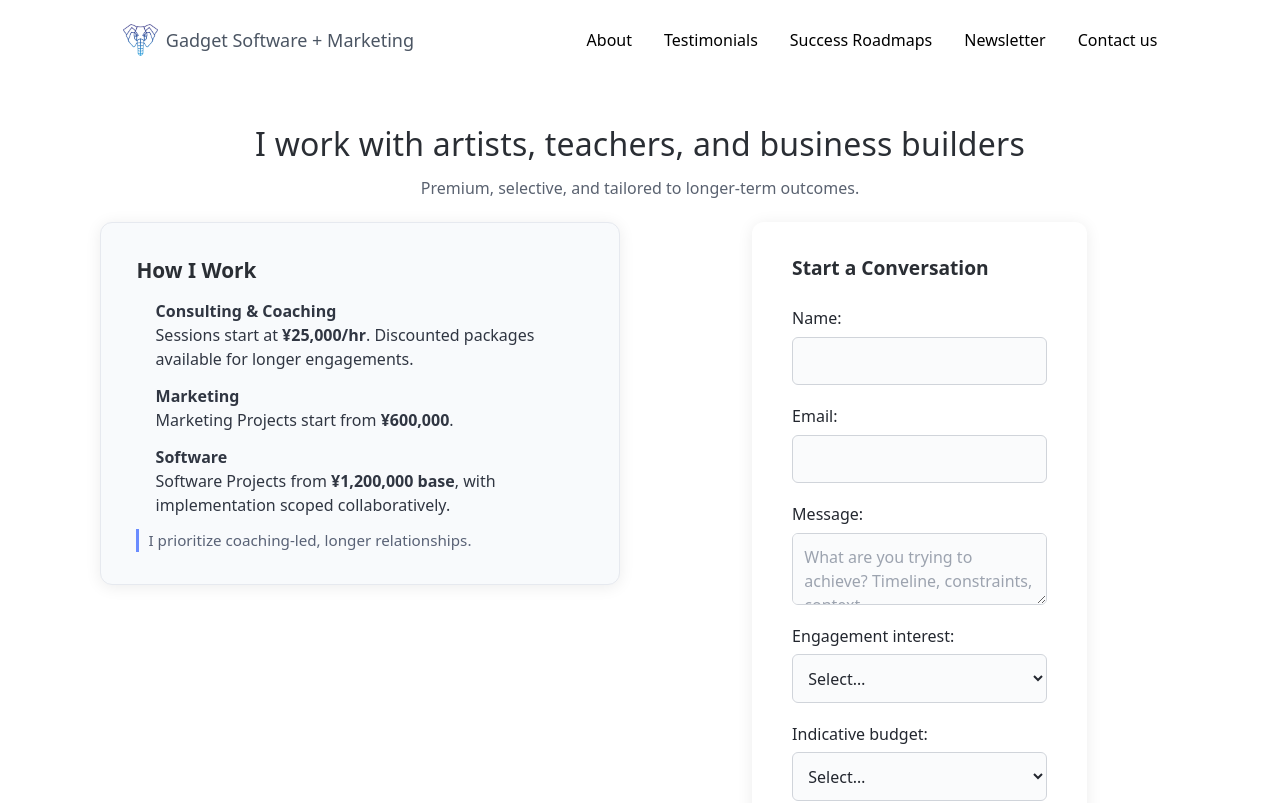
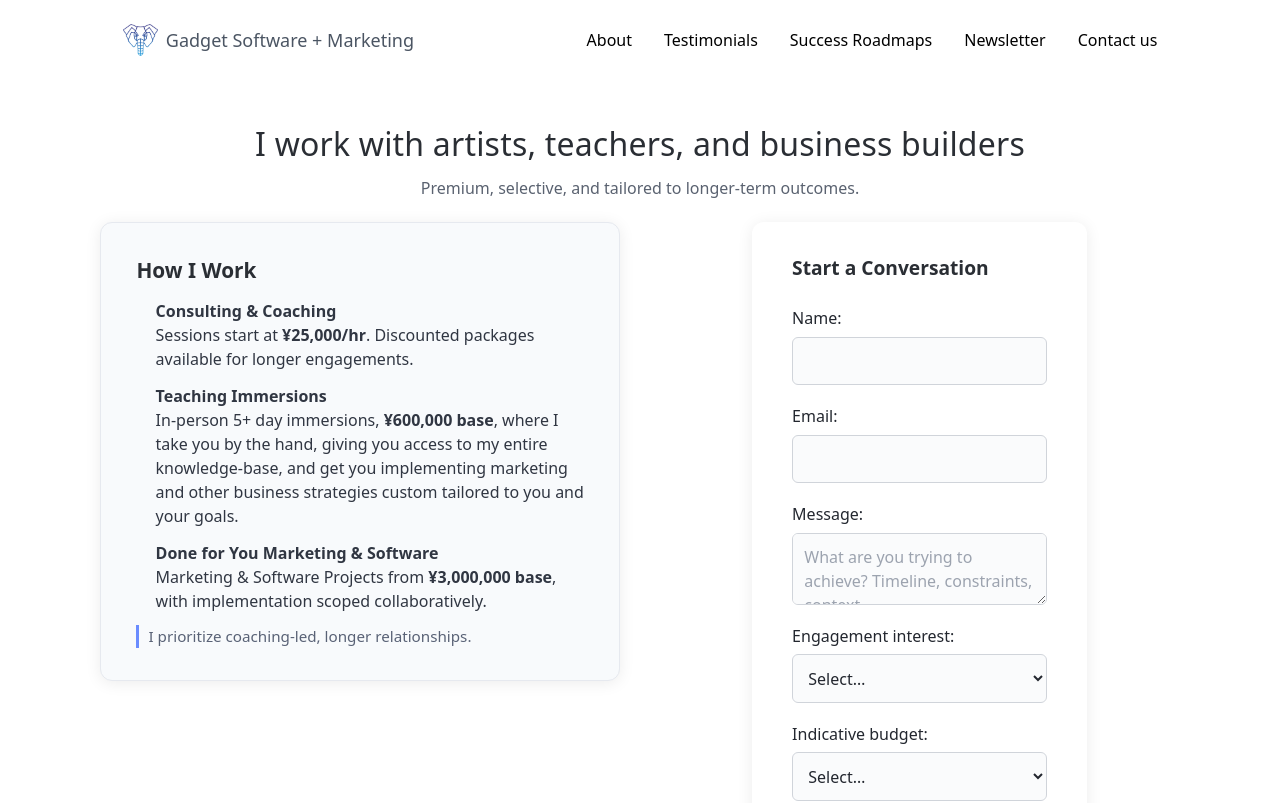
Before and after one commit to Gadget-Software/website, a SvelteKit app: page /contact in a window 1280 px wide. Shown: the top 803 px of the page. Built offline with nearby package versions, Linux system fonts and the light colour scheme.

Commit message:
Update service offerings in contact page

```diff
--- a/src/routes/contact/+page.svelte
+++ b/src/routes/contact/+page.svelte
@@ -26,11 +26,11 @@
         <li><strong>Consulting & Coaching</strong><br />
           Sessions start at <b>¥25,000/hr</b>. Discounted packages available for longer engagements.
         </li>
-        <li><strong>Marketing</strong><br />
-          Marketing Projects start from <b>¥600,000</b>.
+        <li><strong>Teaching Immersions</strong><br />
+          In-person 5+ day immersions, <b>¥600,000 base</b>, where I take you by the hand, giving you access to my entire knowledge-base, and get you implementing marketing and other business strategies custom tailored to you and your goals.
         </li>
-        <li><strong>Software</strong><br />
-          Software Projects from <b>¥1,200,000 base</b>, with implementation scoped collaboratively.
+        <li><strong>Done for You Marketing & Software</strong><br />
+          Marketing & Software Projects from <b>¥3,000,000 base</b>, with implementation scoped collaboratively.
         </li>
       </ul>
       <p class="note">I prioritize coaching-led, longer relationships.</p>
```
